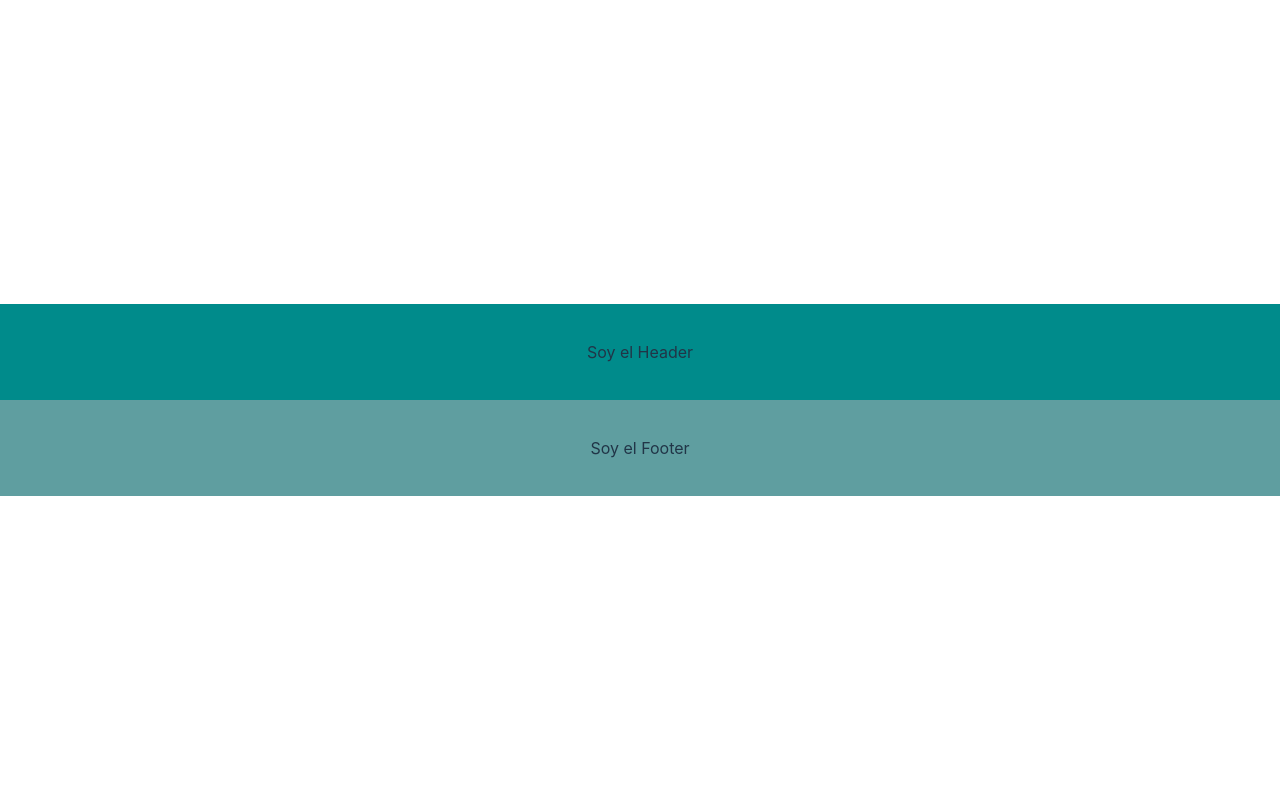
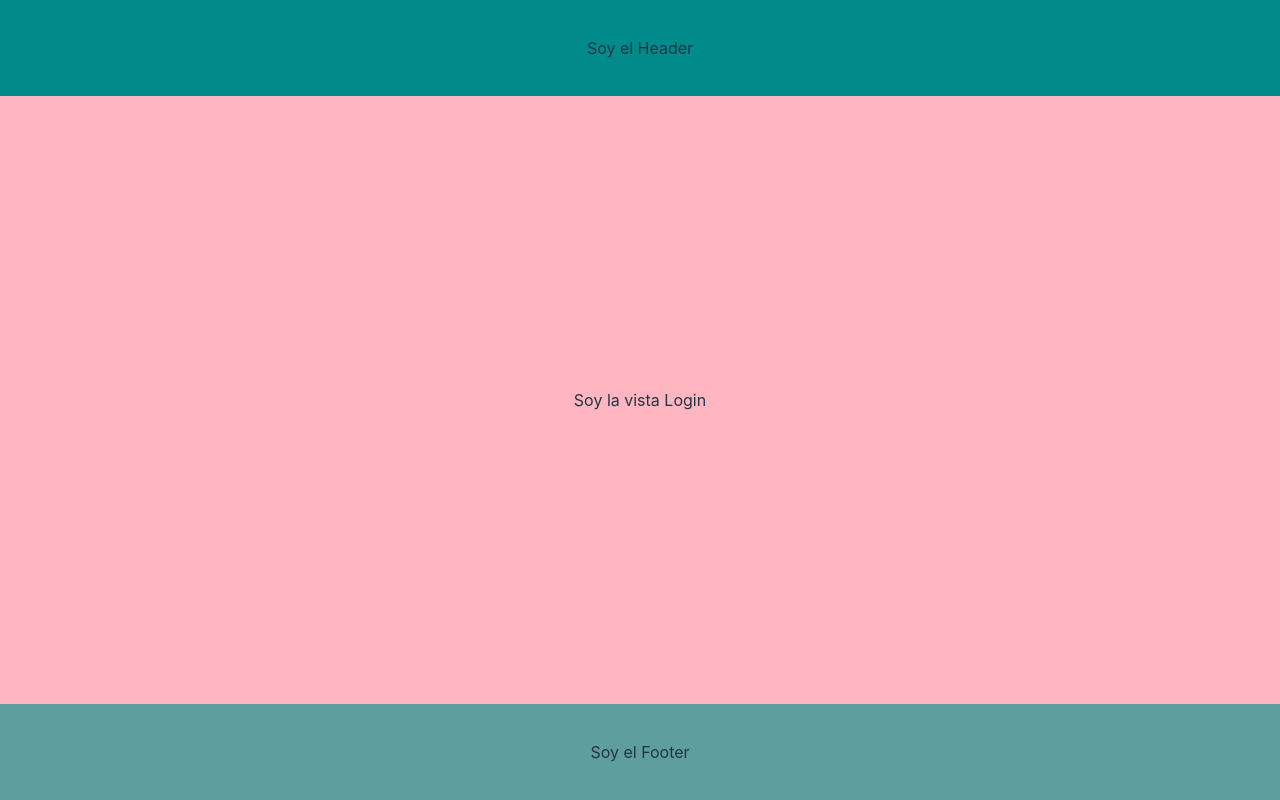
Before and after one commit to ariusvi/react_tattoostudio, a React (Vite) app: page /appointments in a window 1280 px wide. Built offline with nearby package versions, Linux system fonts and the light colour scheme.

Commit message:
feat: Appointments & Facilities views created

```diff
--- a/src/App.jsx
+++ b/src/App.jsx
@@ -2,8 +2,10 @@ import { useState } from 'react'
 
 import './App.css'
 import { Header } from './Common/Header/Header'
+
+import { Footer } from './Common/Footer/Footer'
 import { Body } from './pages/body/Body'
-import { Footer } from './Common/Footer/Footer'
+
 
 function App() {
   const [count, setCount] = useState(0)
--- /dev/null
+++ b/src/pages/Appointments/Appointments.css
@@ -0,0 +1,11 @@
+.appointmentsDesign {
+    height: 76vh;
+    width: 100vw;
+
+    background-color:lightpink;
+
+    display: flex;
+    flex-direction: column;
+    justify-content: center;
+    align-items: center;
+}
--- /dev/null
+++ b/src/pages/Appointments/Appointments.jsx
@@ -0,0 +1,10 @@
+import './Appointments.css'
+
+export const Appointments = () => {
+
+    return (
+        <div className='appointmentsDesign'>
+            Soy la vista Login
+        </div>
+    )
+}
--- /dev/null
+++ b/src/pages/Facilities/Facilities.css
@@ -0,0 +1,11 @@
+.facilitiesDesign {
+    height: 76vh;
+    width: 100vw;
+
+    background-color:indianred;
+
+    display: flex;
+    flex-direction: column;
+    justify-content: center;
+    align-items: center;
+}
--- /dev/null
+++ b/src/pages/Facilities/Facilities.jsx
@@ -0,0 +1,10 @@
+import './Facilities.css'
+
+export const Facilities = () => {
+
+    return (
+        <div className='facilitiesDesign'>
+            Soy la vista Login
+        </div>
+    )
+}
--- a/src/pages/body/Body.jsx
+++ b/src/pages/body/Body.jsx
@@ -3,6 +3,8 @@ import './Body.css'
 import { Home } from "../Home/Home";
 import { Register } from "../Register/Register";
 import { Login } from "../Login/Login";
+import { Facilities } from "../Facilities/Facilities";
+import { Appointments } from "../Appointments/Appointments";
 
 export const Body = () => {
     return (
@@ -11,6 +13,8 @@ export const Body = () => {
             <Route path="/" element={<Home/>} />
             <Route path="/register" element={<Register/>} />
             <Route path="/login" element={<Login/>} />
+            <Route path="/facilities" element={<Facilities/>} />
+            <Route path="/appointments" element={<Appointments/>} />
         </Routes>
     )
 }
```
